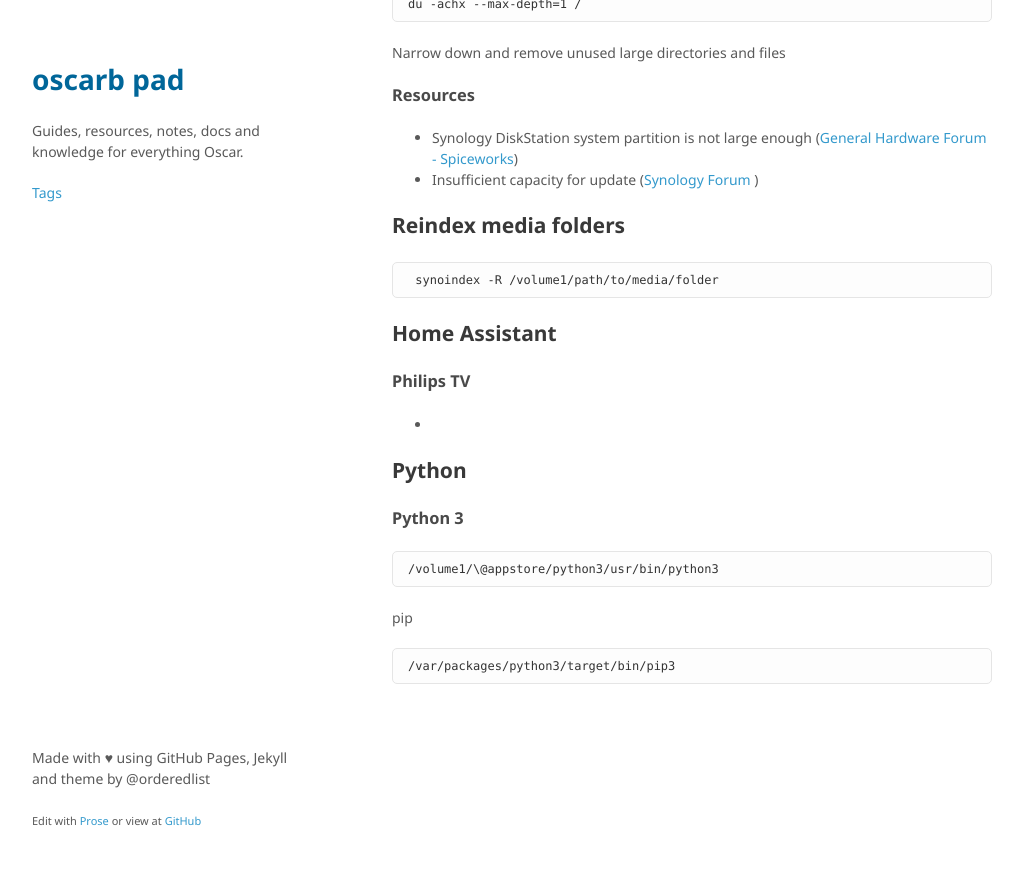
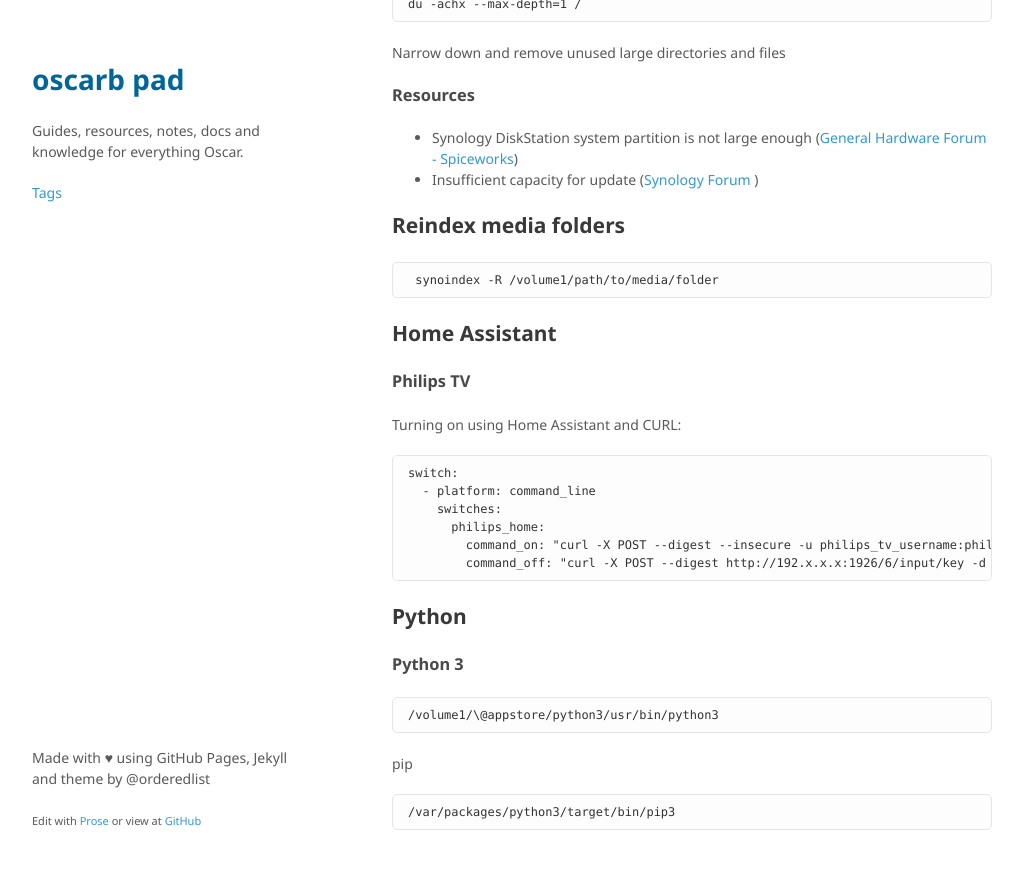
Before and after one commit to oscarb/pad, a Jekyll site: the page built from _docs/ds713.md, in a window 1280 px wide and 900 px high, scrolled down 4076 px. Shown: the top 869 px of the window, without its empty margins (128-1151 px from the left). Built offline with Jekyll 4.4.1, drawn with Linux system fonts in a browser that asks for light colours; some web fonts are replaced.

Commit message:
Update ds713.md

````diff
--- a/_docs/ds713.md
+++ b/_docs/ds713.md
@@ -181,7 +181,16 @@ Narrow down and remove unused large directories and files
 
 ### Philips TV
 
-*
+Turning on using Home Assistant and CURL:
+```
+switch:
+  - platform: command_line
+    switches:
+      philips_home:
+        command_on: "curl -X POST --digest --insecure -u philips_tv_username:philips_tv_password https://192.x.x.x:1926/6/input/key -d '{key:Home}'"
+        command_off: "curl -X POST --digest http://192.x.x.x:1926/6/input/key -d '{none:none}'"
+```
+
 
 ## Python
 
````
